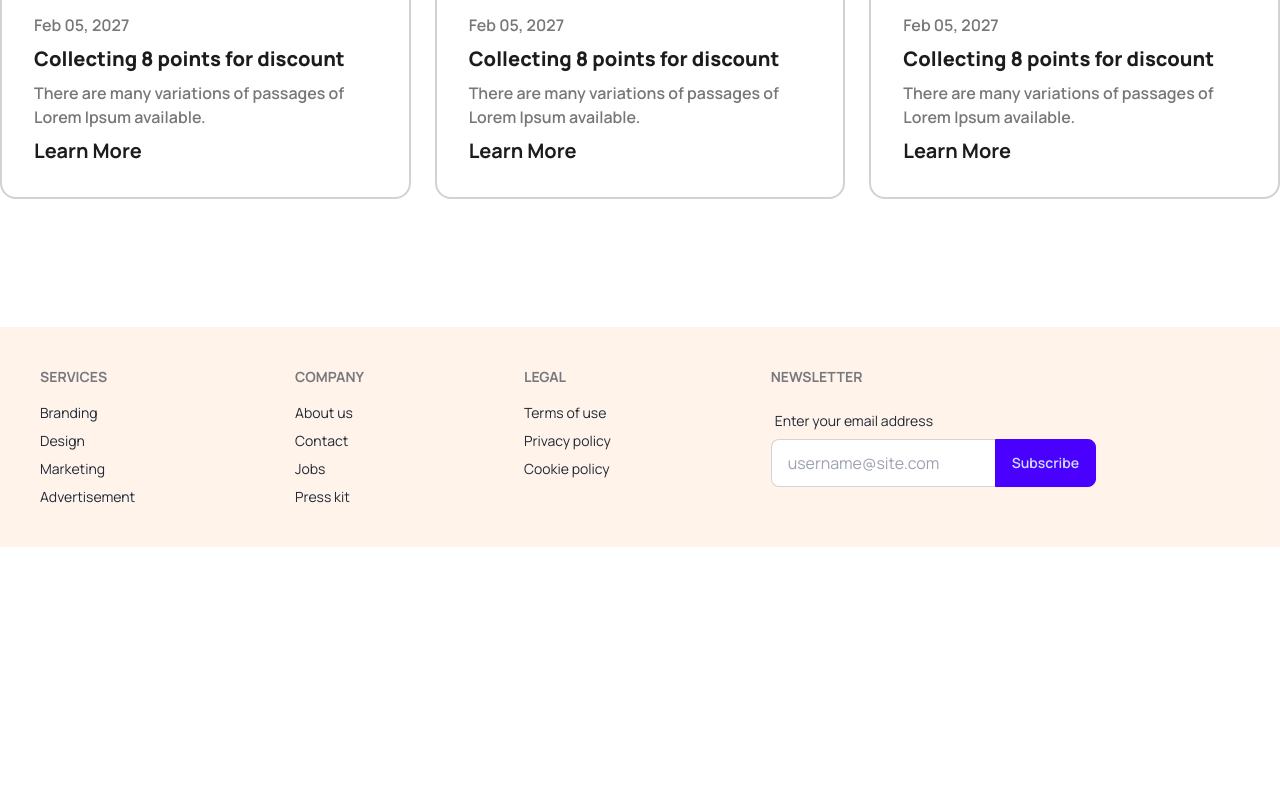
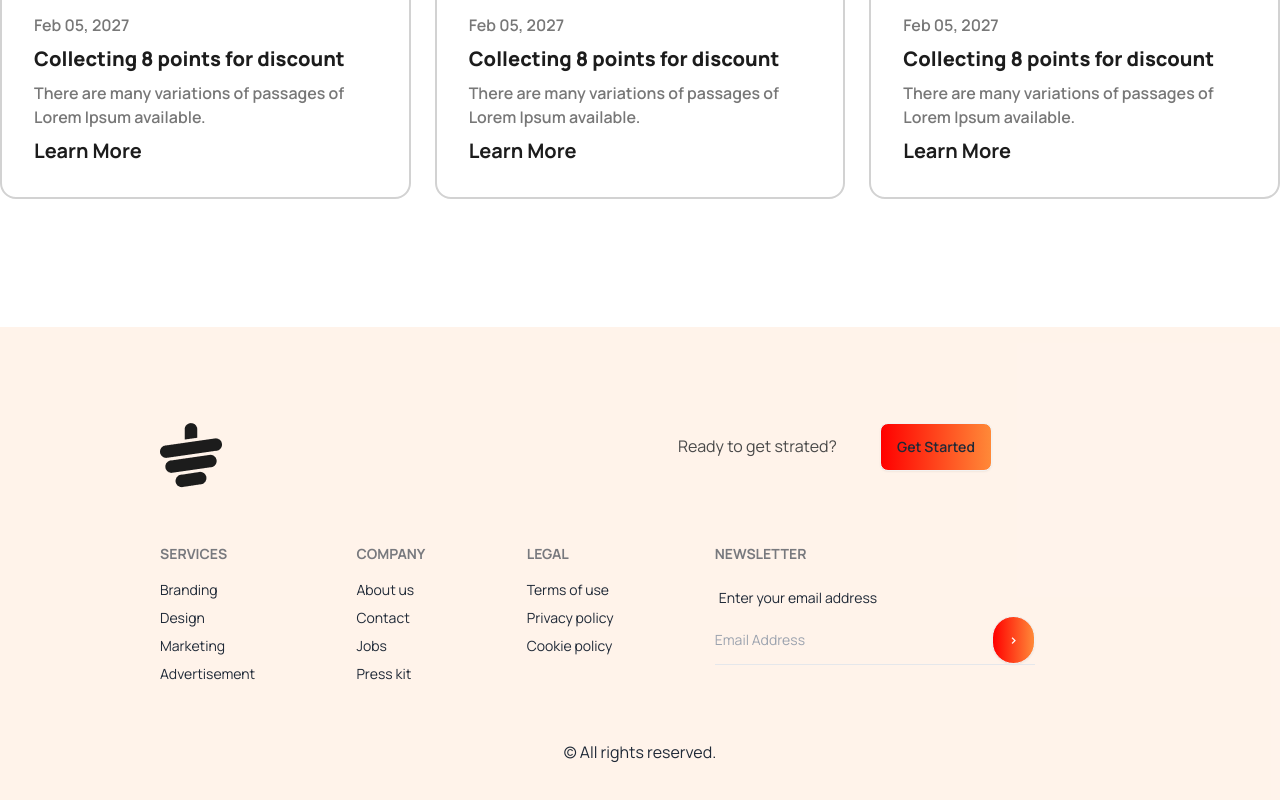
Before and after one commit to majid111/tea-house, a plain HTML site: page index.html in a window 1280 px wide. Shown: the part 3468-4268 px from the top of the page. Before the commit the page ends 4015 px from the top, so only its background shows below. Drawn offline with nearby package versions, Linux system fonts and the light colour scheme.

Commit message:
added footer and responsive

```diff
--- a/index.html
+++ b/index.html
@@ -207,7 +207,7 @@
 
                             </div>
                         </div>
-                        <div class="absolute -left-20 top-24 max-w-md z-10">
+                        <div class="lg:absolute -left-20 top-24 max-w-md z-10">
                             <div class="bg-white rounded-lg relative p-8">
                                 <img src="images/client.png" class="border-8 border-white bg-white absolute rounded-full -top-8 -left-8" alt="">
                                 <div class="place-items-center">
@@ -298,7 +298,15 @@
     <!-- main ends here -->
 
     <!-- footer starts here -->
-    <footer class="footer p-10 bg-[#FF89381A] text-base-content">
+    <footer class="px-40 py-24 bg-[#FF89381A] text-base-content space-y-14">
+        <div class="flex justify-between mb-10 mr-20">
+            <img src="images/cup.png" alt="">
+            <div class="mr-12 ">
+                <p class="text-[#494949]">Ready to get strated? <button class="btn bg-gradient-to-r from-gra1 to-gra2 ml-10">Get Started</button></p>
+
+            </div>
+        </div>
+        <div class="footer">
             <nav>
                 <header class="footer-title">Services</header>
                 <a class="link link-hover">Branding</a>
@@ -325,13 +333,18 @@
                     <label class="label">
                         <span class="label-text">Enter your email address</span>
                     </label>
-                <div class="join">
-                    <input type="text" placeholder="username@site.com" class="input input-bordered join-item" />
-                    <button class="btn btn-primary join-item">Subscribe</button>
+                    <div class="flex justify-between">
+                        <input type="text" placeholder="Email Address" class="bg-transparent" />
+                        <button class="btn bg-gradient-to-r from-gra1 to-gra2 rounded-full text-white">></button>
                     </div>
+                    <hr>
                 </fieldset>
             </form>
 
+        </div>
+        <div class="text-center">
+            <p>© All rights reserved.</p>
+        </div>
     </footer>
     <!-- footer starts here -->
 </body>
```
Lines whose indentation alone changed are shown as unchanged.
